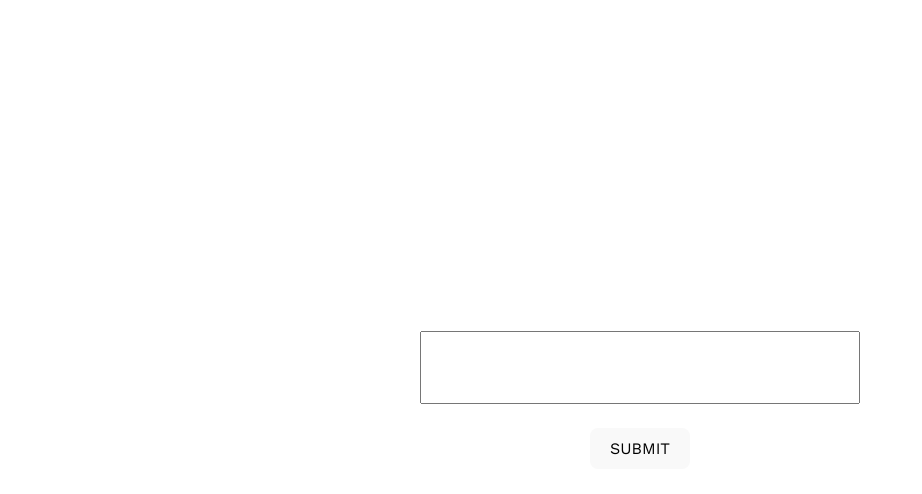
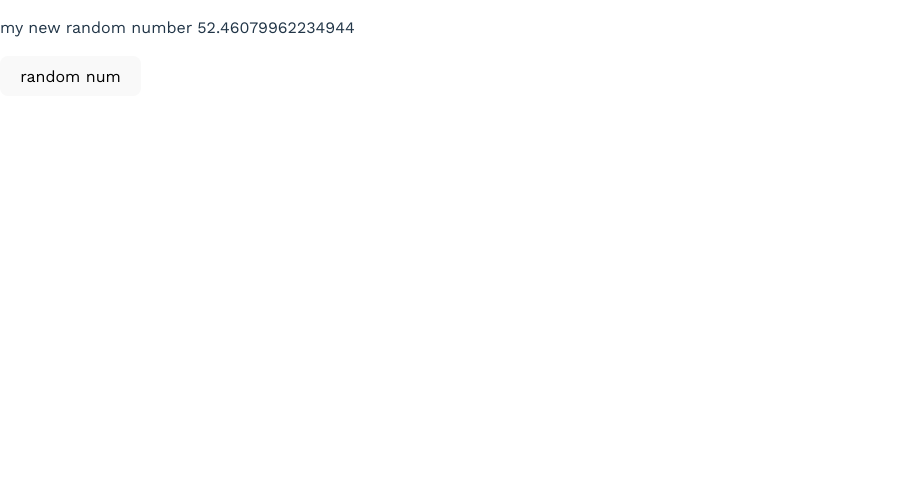
Before and after one commit to SteadFast02/React-Hooks-Playlist, a React (Vite) app: page / in a window 1280 px wide. Shown: the top 494 px of the page, without its empty margins (0-922 px from the left). Built offline with nearby package versions, Linux system fonts and the light colour scheme.

Commit message:
useLayout Hook

```diff
--- a/src/App.jsx
+++ b/src/App.jsx
@@ -7,7 +7,7 @@ import UseStateObject from "./components/usestate/UseStateObject";
 import Parent from "./Parent";
 import RefHook from "./components/useref/RefHook";
 import RefHook1 from "./components/useref/RefHook1";
-// import LayoutEffect from "./components/uselayouteffect/LayoutEffect";
+import LayoutEffect from "./components/uselayouteffect/LayoutEffect";
 // import MemoHook from "./components/usememo/MemoHook";
 // import Callbackhook from "./components/usecallback/CallbackHook";
 
@@ -18,8 +18,9 @@ const App = () => {
   // return <UseEffect />;
   // return <ClearUp />;
   // return <Parent />;
-  return <RefHook />;
+  // return <RefHook />;
   // return <RefHook1 />;
+  return <LayoutEffect />;
 };
 
 export default App;
```
